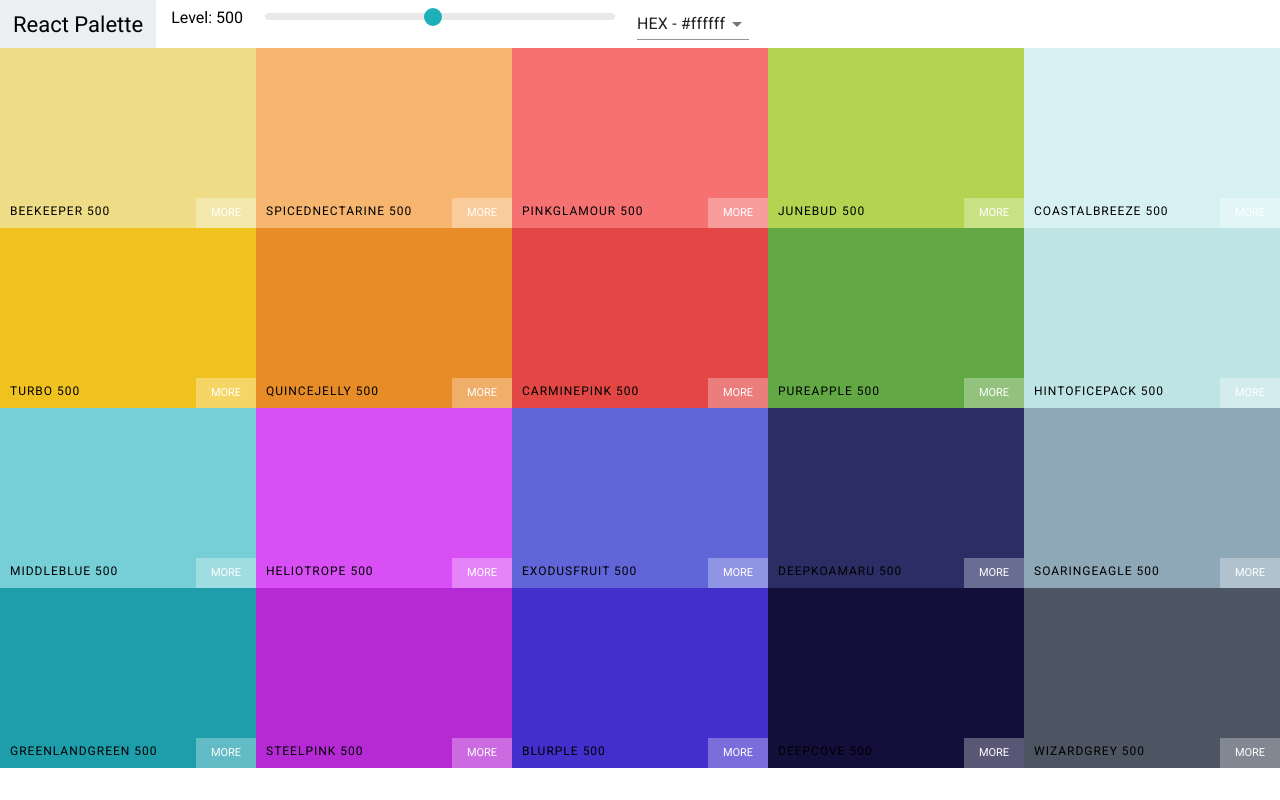
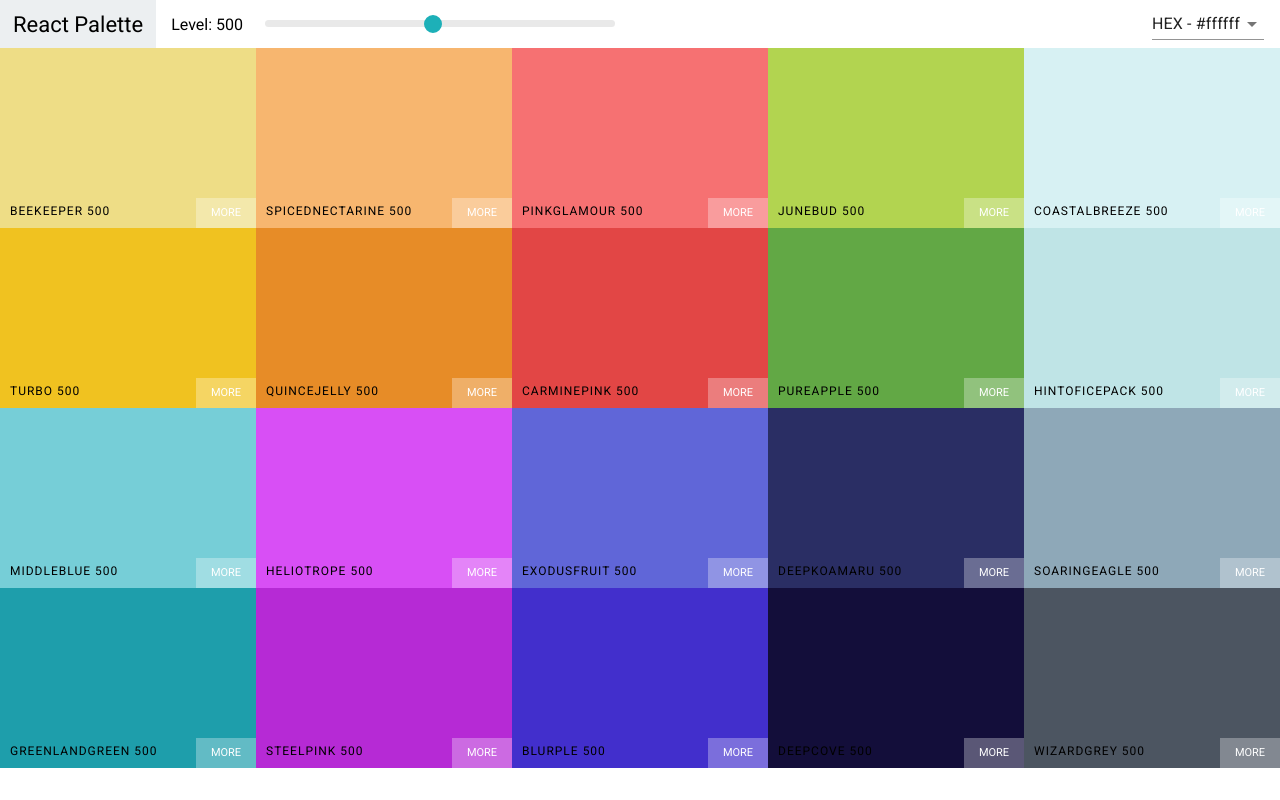
Before and after one commit to Gregkur/Shadr, a React (Create React App) app: page / in a window 1280 px wide. Built offline with nearby package versions, Linux system fonts and the light colour scheme.

Commit message:
added snackbar and logic + styled select component

```diff
--- a/src/App.js
+++ b/src/App.js
@@ -4,7 +4,7 @@ import { generatePalette } from "./colorHelpers";
 import "./App.css";
 
 function App() {
-  console.log(generatePalette(seedColors[4]));
+  // console.log(generatePalette(seedColors[4]));
   return (
     <div>
       <Palette palette={generatePalette(seedColors[4])} />
--- a/src/components/Navbar.js
+++ b/src/components/Navbar.js
@@ -3,24 +3,33 @@ import React, { Component } from "react";
 import Slider from "rc-slider";
 import Select from "@material-ui/core/Select";
 import { MenuItem, Snackbar } from "@material-ui/core";
+import IconButton from "@material-ui/core/IconButton";
+import CloseIcon from "@material-ui/icons/Close";
 import "rc-slider/assets/index.css";
 import "../styles/Navbar.css";
 
 export default class Navbar extends Component {
   constructor(props) {
     super(props);
-    this.state = { format: "hex" };
-    this.handleChange = this.handleChange.bind(this);
+    this.state = { format: "hex", open: false };
+    this.handleFormatChange = this.handleFormatChange.bind(this);
+    this.closeSnackbar = this.closeSnackbar.bind(this);
   }
-  handleChange(e) {
+  handleFormatChange(e) {
     this.setState({
       format: e.target.value,
+      open: true,
     });
     this.props.handleChange(e.target.value);
   }
+  closeSnackbar() {
+    this.setState({
+      open: false,
+    });
+  }
   render() {
     const { level, changeLevel } = this.props;
-    const { format } = this.state;
+    const { format, open } = this.state;
     return (
       <header className="Navbar">
         <div className="logo">
@@ -37,15 +46,38 @@ export default class Navbar extends Component {
               onAfterChange={changeLevel}
             />
           </div>
-          <div className="select-container">
-            <Select value={format} onChange={this.handleChange}>
-              <MenuItem value="hex">HEX - #ffffff</MenuItem>
-              <MenuItem value="rgb">RGB - rgb(255, 255, 255)</MenuItem>
-              <MenuItem value="rgba">RGBA - rgba(255, 255, 255, 1.0</MenuItem>
-            </Select>
-          </div>
         </div>
-        <Snackbar></Snackbar>
+        <div className="select-container">
+          <Select value={format} onChange={this.handleFormatChange}>
+            <MenuItem value="hex">HEX - #ffffff</MenuItem>
+            <MenuItem value="rgb">RGB - rgb(255, 255, 255)</MenuItem>
+            <MenuItem value="rgba">RGBA - rgba(255, 255, 255, 1.0</MenuItem>
+          </Select>
+        </div>
+        <Snackbar
+          anchorOrigin={{
+            vertical: "bottom",
+            horizontal: "left",
+          }}
+          open={open}
+          autoHideDuration={3000}
+          message={<span>Format changed to {format.toLocaleUpperCase()}</span>}
+          ContentProps={{
+            "aria-describedby": "message-id",
+          }}
+          onClose={this.closeSnackbar}
+          action={[
+            <IconButton
+              size="small"
+              aria-label="close"
+              color="inherit"
+              key="close"
+              onClick={this.closeSnackbar}
+            >
+              <CloseIcon fontSize="small" />
+            </IconButton>,
+          ]}
+        />
       </header>
     );
   }
--- a/src/styles/ColorBox.css
+++ b/src/styles/ColorBox.css
@@ -34,8 +34,8 @@
 
 .box-content {
   position: absolute;
-  padding: 10px;
-  width: 100%;
+  padding: 10px 0px 10px 10px;
+  width: 70%;
   left: 0px;
   bottom: 0px;
   color: black;
--- a/src/styles/Navbar.css
+++ b/src/styles/Navbar.css
@@ -47,5 +47,6 @@
 }
 
 .select-container {
-  align-self: flex-end;
+  margin-right: 1rem;
+  margin-left: auto;
 }
```
Also changed, not shown: 1 other file (tests, documents, lock files or other folders).
